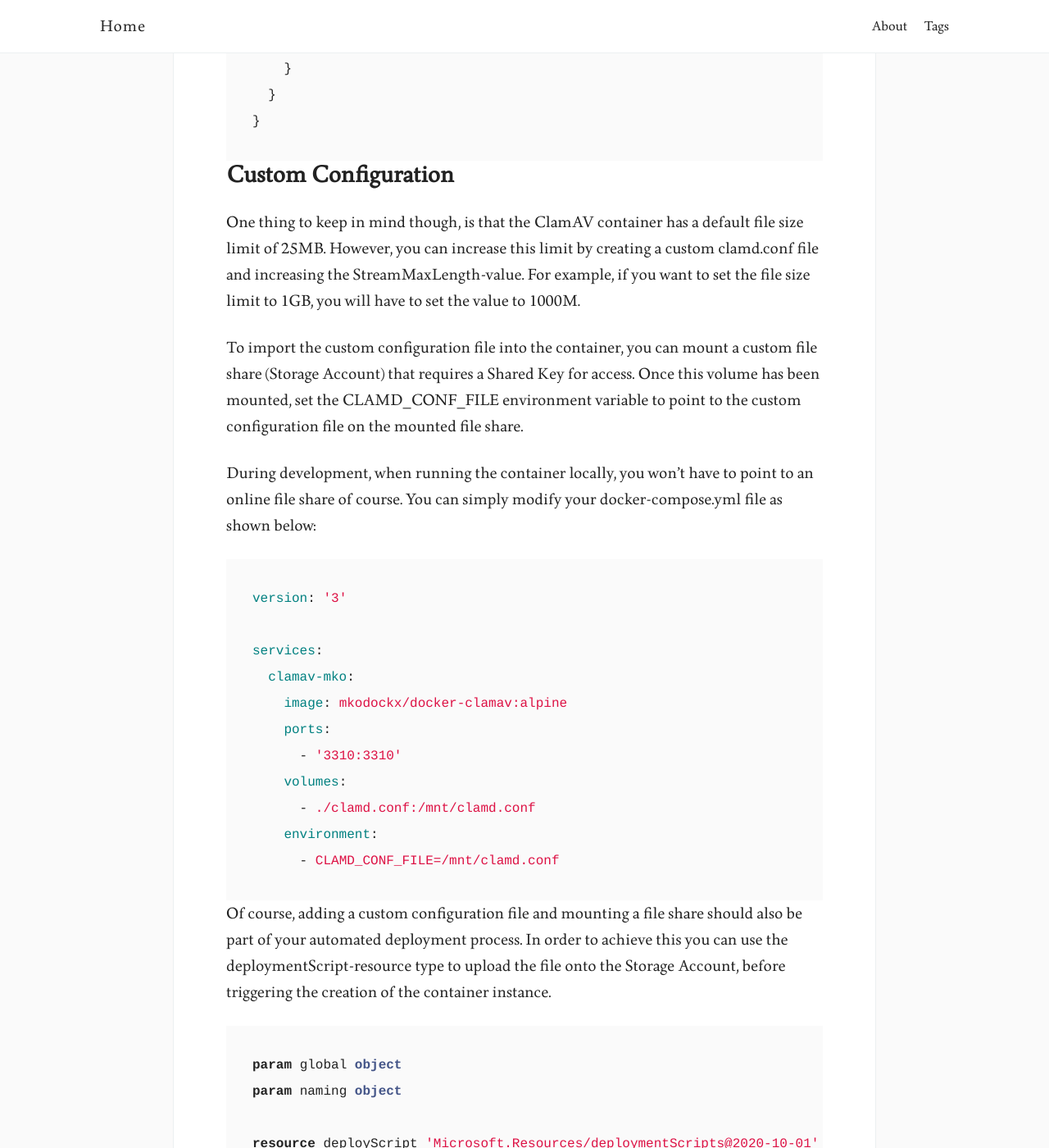
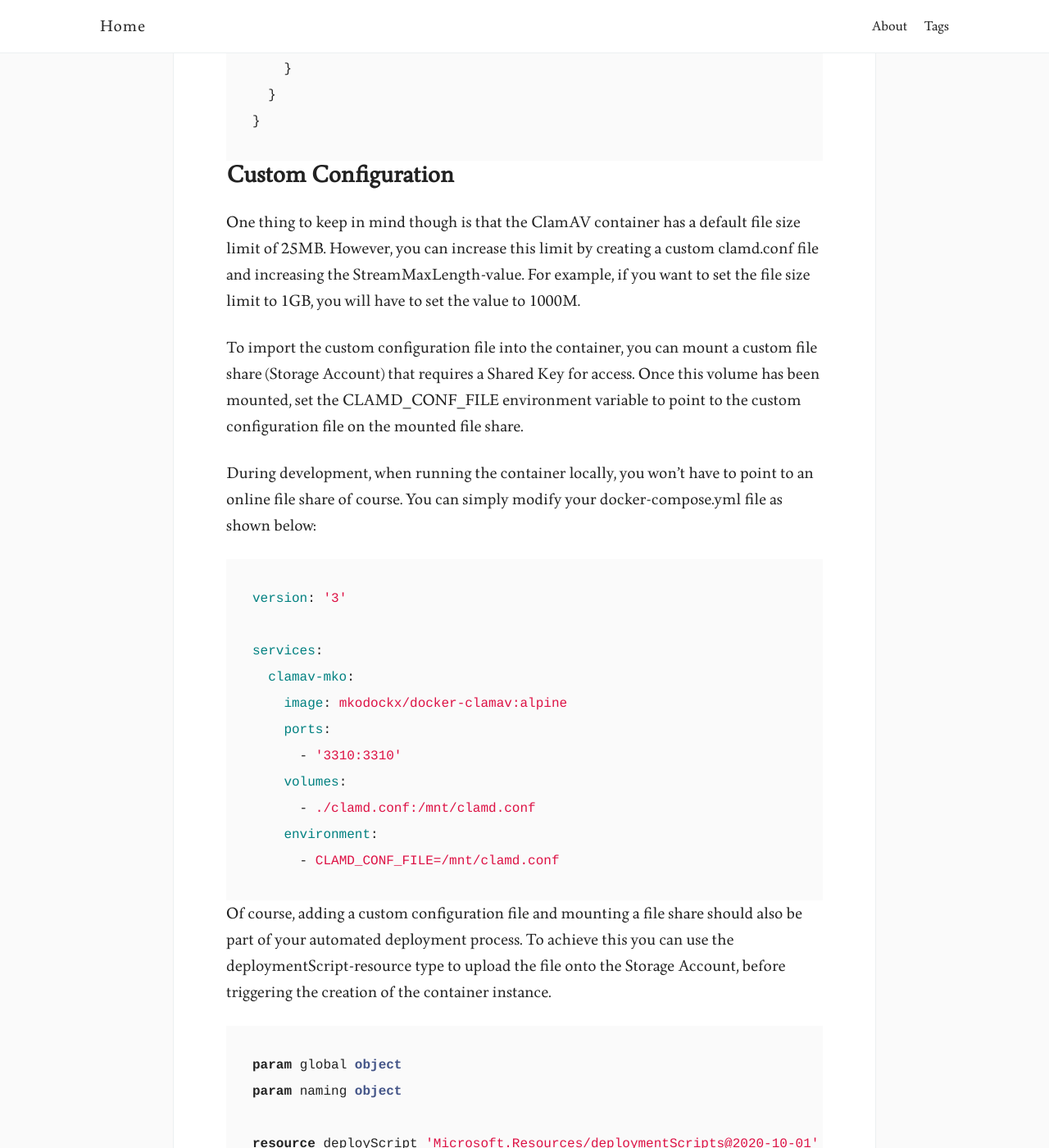
Before and after one commit to mbraekman/mbraekman.github.io, a Jekyll site: the page built from _posts/2023-04-13-API-File-Scanning.md, in a window 1280 px wide and 1400 px high, scrolled down 4480 px. Shown: the whole window at 82% size. Built offline with Jekyll 4.4.1, drawn with Linux system fonts in a browser that asks for light colours; some of the changed text lies outside the part shown.

Commit message:
Corrections based on grammerly

````diff
--- a/_posts/2023-04-13-API-File-Scanning.md
+++ b/_posts/2023-04-13-API-File-Scanning.md
@@ -118,7 +119,7 @@ resource containerInstanceAv 'Microsoft.ContainerInstance/containerGroups@2021-0
 
 
 ## Custom Configuration
-One thing to keep in mind though, is that the ClamAV container has a default file size limit of 25MB. However, you can increase this limit by creating a custom clamd.conf file and increasing the StreamMaxLength-value. For example, if you want to set the file size limit to 1GB, you will have to set the value to 1000M.
+One thing to keep in mind though is that the ClamAV container has a default file size limit of 25MB. However, you can increase this limit by creating a custom clamd.conf file and increasing the StreamMaxLength-value. For example, if you want to set the file size limit to 1GB, you will have to set the value to 1000M.
 
 To import the custom configuration file into the container, you can mount a custom file share (Storage Account) that requires a Shared Key for access. Once this volume has been mounted, set the CLAMD_CONF_FILE environment variable to point to the custom configuration file on the mounted file share.
 
@@ -140,7 +141,7 @@ services:
 ```
 
 Of course, adding a custom configuration file and mounting a file share should also be part of your automated deployment process.
-In order to achieve this you can use the deploymentScript-resource type to upload the file onto the Storage Account, before triggering the creation of the container instance.
+To achieve this you can use the deploymentScript-resource type to upload the file onto the Storage Account, before triggering the creation of the container instance.
 
 ```bicep
 param global object
````
Also changed, not shown: other parts of _posts/2023-04-13-API-File-Scanning.md (+5 -4 lines).
